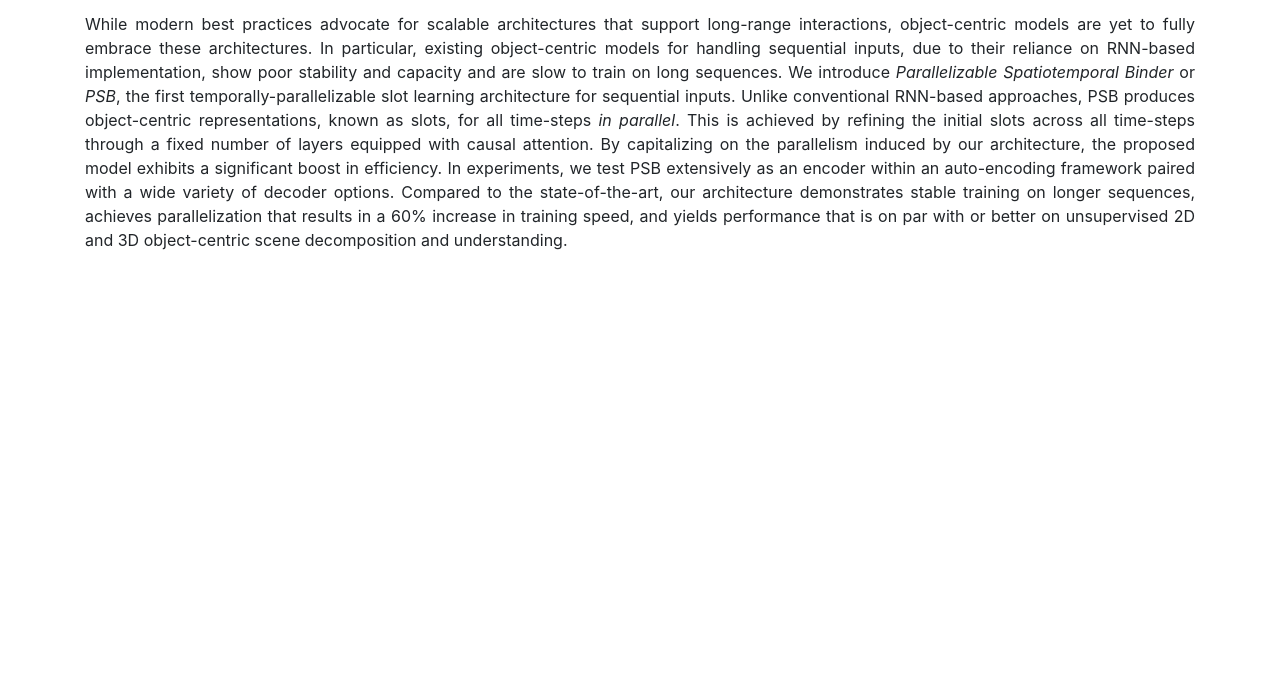
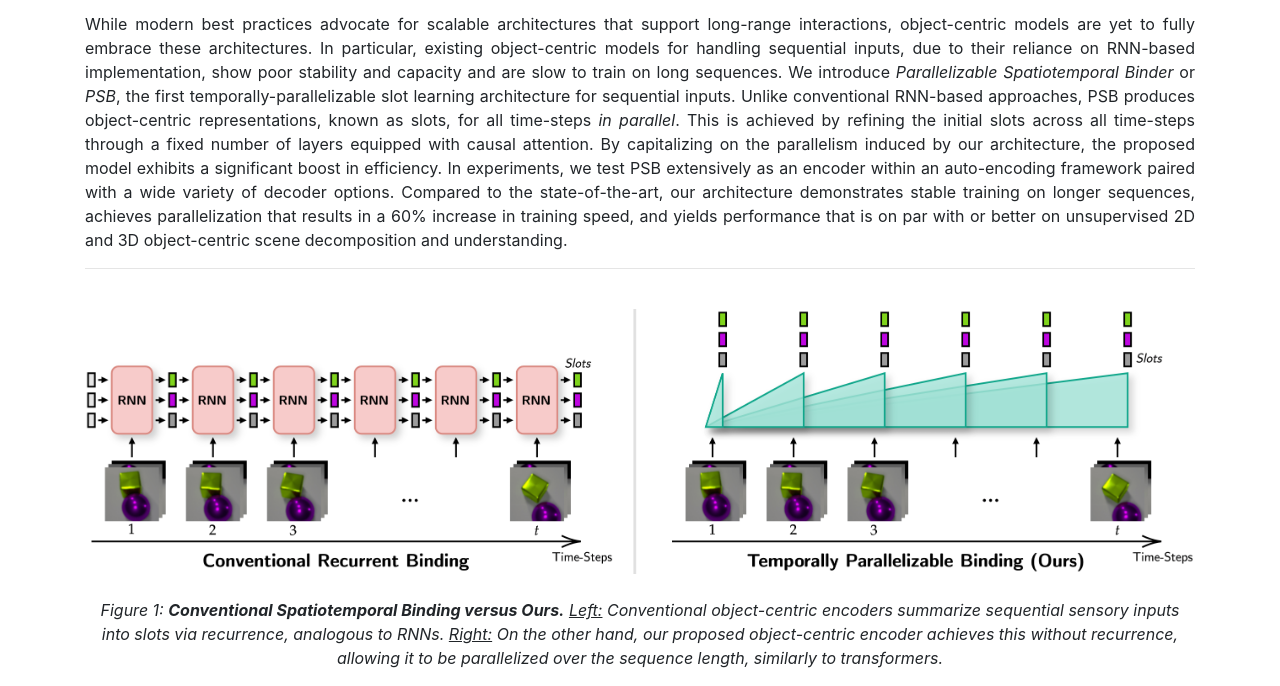
Before and after one commit to parallel-st-binder/parallel-st-binder.github.io, a plain HTML site: page index.html in a window 1280 px wide. Shown: the part 465-1151 px from the top of the page. Before the commit the page ends 800 px from the top, so only its background shows below. Drawn offline with nearby package versions, Linux system fonts and the light colour scheme; some packages are replaced by stand-ins of ours.

Commit message:
Update index.html

```diff
--- a/index.html
+++ b/index.html
@@ -79,6 +79,16 @@
             <p align="justify">
                 While modern best practices advocate for scalable architectures that support long-range interactions, object-centric models are yet to fully embrace these architectures. In particular, existing object-centric models for handling sequential inputs, due to their reliance on RNN-based implementation, show poor stability and capacity and are slow to train on long sequences. We introduce <i>Parallelizable Spatiotemporal Binder</i> or <i>PSB</i>, the first temporally-parallelizable slot learning architecture for sequential inputs. Unlike conventional RNN-based approaches, PSB produces object-centric representations, known as slots, for all time-steps <i>in parallel</i>. This is achieved by refining the initial slots across all time-steps through a fixed number of layers equipped with causal attention. By capitalizing on the parallelism induced by our architecture, the proposed model exhibits a significant boost in efficiency. In experiments, we test PSB extensively as an encoder within an auto-encoding framework paired with a wide variety of decoder options. Compared to the state-of-the-art, our architecture demonstrates stable training on longer sequences, achieves parallelization that results in a 60% increase in training speed, and yields performance that is on par with or better on unsupervised 2D and 3D object-centric scene decomposition and understanding.
             </p>
+            <hr />
+    </div>
+
+    <br>
+    <!-- Figure 1 -->
+    <div class="container" align="center">
+        <img src="figure_one.png" alt="Figure 1" style="max-width: 100%; height: auto;">
+        <br>
+        <br>
+        <p><i>Figure 1: <strong>Conventional Spatiotemporal Binding versus Ours.</strong> <u><i>Left:</i></u> Conventional object-centric encoders summarize sequential sensory inputs into slots via recurrence, analogous to RNNs. <u><i>Right:</i></u> On the other hand, our proposed object-centric encoder achieves this without recurrence, allowing it to be parallelized over the sequence length, similarly to transformers.</i></p>
     </div>
 </body>
 
```
